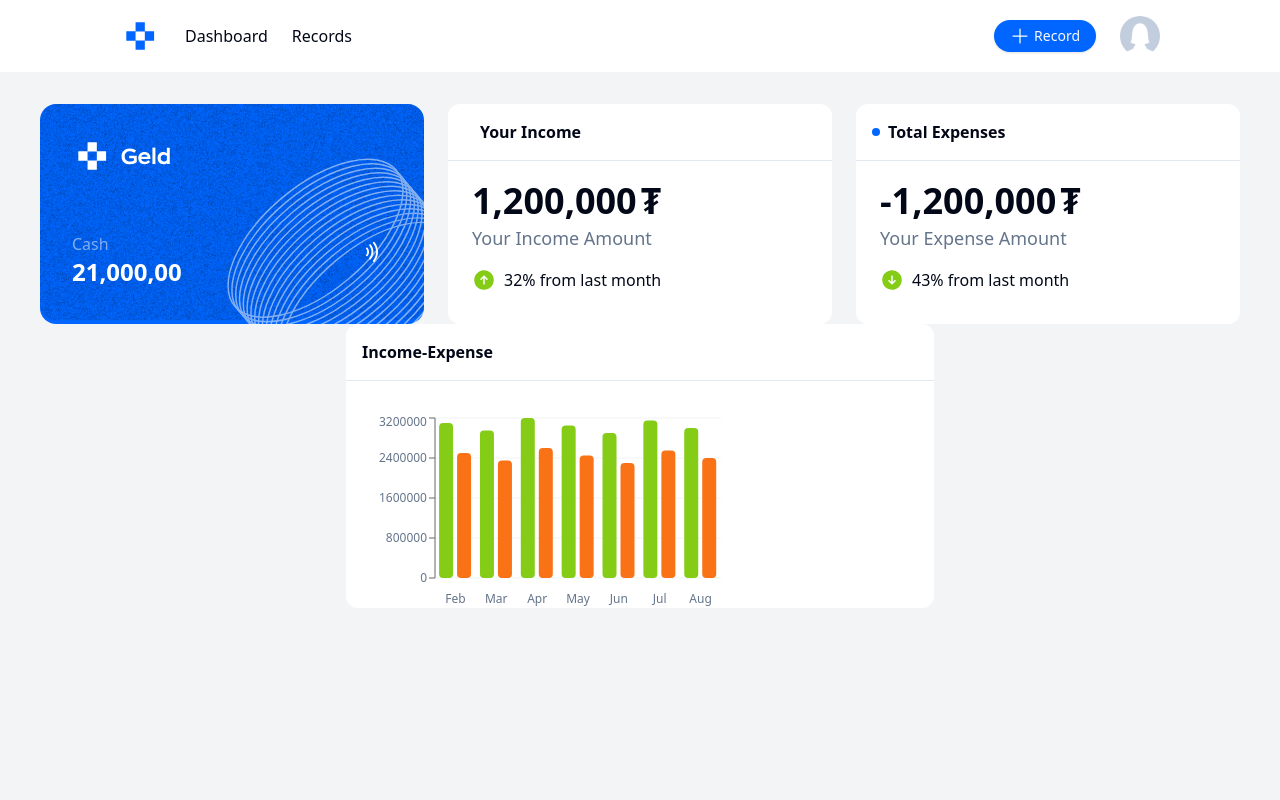
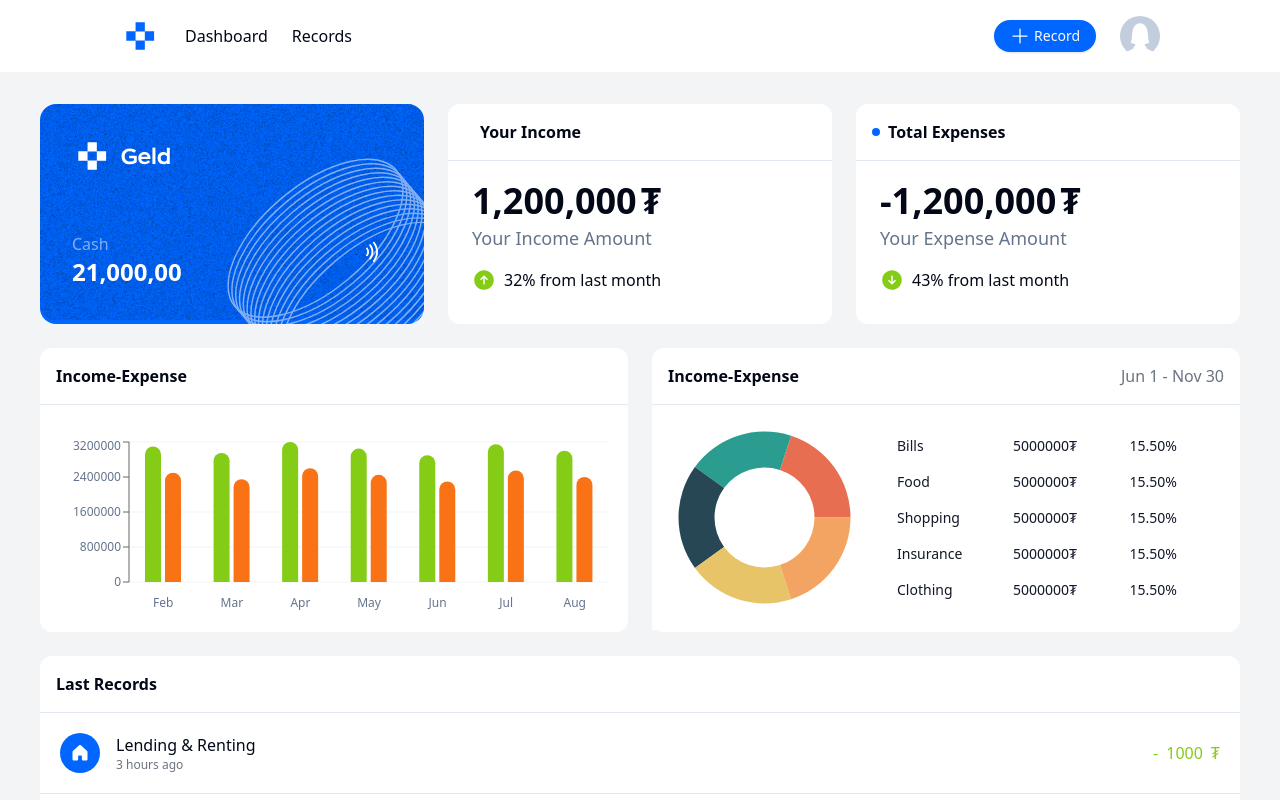
Before and after one commit to STRunit/income-and-expense-tracker, a Next.js app in the folder FE/: page /dashboard in a window 1280 px wide. Shown: the top 800 px of the page. Built offline with nearby package versions, Linux system fonts and the light colour scheme.

Commit message:
Dashboard finish

```diff
--- /dev/null
+++ b/FE/src/components/icon/homeIcon.jsx
@@ -0,0 +1,17 @@
+export const HomeIcon = () => {
+  return (
+    <svg
+      width="40"
+      height="40"
+      viewBox="0 0 40 40"
+      fill="none"
+      xmlns="http://www.w3.org/2000/svg"
+    >
+      <circle cx="20" cy="20" r="20" fill="#0166FF" />
+      <path
+        d="M27.5 19.0274V26.25C27.5 26.5815 27.3683 26.8995 27.1339 27.1339C26.8995 27.3683 26.5815 27.5 26.25 27.5H23.125C22.7935 27.5 22.4755 27.3683 22.2411 27.1339C22.0067 26.8995 21.875 26.5815 21.875 26.25V23.125C21.875 22.9593 21.8092 22.8003 21.6919 22.6831C21.5747 22.5659 21.4158 22.5 21.25 22.5H18.75C18.5842 22.5 18.4253 22.5659 18.3081 22.6831C18.1908 22.8003 18.125 22.9593 18.125 23.125V26.25C18.125 26.5815 17.9933 26.8995 17.7589 27.1339C17.5245 27.3683 17.2065 27.5 16.875 27.5H13.75C13.4185 27.5 13.1005 27.3683 12.8661 27.1339C12.6317 26.8995 12.5 26.5815 12.5 26.25V19.0274C12.5 18.8544 12.5359 18.6832 12.6054 18.5248C12.6749 18.3664 12.7766 18.2241 12.9039 18.107L19.1539 12.2102L19.1625 12.2016C19.3926 11.9923 19.6925 11.8763 20.0035 11.8763C20.3146 11.8763 20.6144 11.9923 20.8445 12.2016C20.8472 12.2046 20.8501 12.2075 20.8531 12.2102L27.1031 18.107C27.2292 18.2248 27.3295 18.3673 27.3978 18.5257C27.4661 18.6841 27.5009 18.8549 27.5 19.0274Z"
+        fill="white"
+      />
+    </svg>
+  );
+};
--- a/FE/src/components/incomeExpenseChart.jsx
+++ b/FE/src/components/incomeExpenseChart.jsx
@@ -55,7 +55,7 @@ const chartConfig = {
 
 export const IncomeExpenseChart = () => {
   return (
-    <ChartContainer config={chartConfig} className="min-h-[200px] w-full">
+    <ChartContainer config={chartConfig} className="h-[180px] w-[550px]">
       <BarChart accessibilityLayer data={chartData}>
         <CartesianGrid vertical={false} />
         <XAxis
@@ -66,8 +66,18 @@ export const IncomeExpenseChart = () => {
           tickFormatter={(value) => value.slice(0, 3)}
         />
         <YAxis />
-        <Bar dataKey="income" fill="var(--color-income)" radius={4} />
-        <Bar dataKey="expense" fill="var(--color-expense)" radius={4} />
+        <Bar
+          dataKey="income"
+          fill="var(--color-income)"
+          radius={[8, 8, 0, 0]}
+          barSize={16}
+        />
+        <Bar
+          dataKey="expense"
+          fill="var(--color-expense)"
+          radius={[8, 8, 0, 0]}
+          barSize={16}
+        />
       </BarChart>
     </ChartContainer>
   );
--- /dev/null
+++ b/FE/src/components/incomeExpensePieChart.jsx
@@ -0,0 +1,106 @@
+"use client";
+import { Pie, PieChart } from "recharts";
+import { Card, CardContent } from "@/components/ui/card";
+import {
+  ChartConfig,
+  ChartContainer,
+  ChartTooltip,
+  ChartTooltipContent,
+} from "@/components/ui/chart";
+
+const chartData = [
+  {
+    category: "Bills",
+    amount: 5000000,
+    fill: "var(--color-bills)",
+  },
+  {
+    category: "Food",
+    amount: 5000000,
+    fill: "var(--color-food)",
+  },
+  {
+    category: "Shopping",
+    amount: 5000000,
+    fill: "var(--color-shopping)",
+  },
+  {
+    category: "Insurance",
+    amount: 5000000,
+    fill: "var(--color-insurance)",
+  },
+  {
+    category: "Clothing",
+    amount: 5000000,
+    fill: "var(--color-clothing)",
+  },
+];
+
+const chartConfig = {
+  amount: {
+    label: "amount",
+  },
+  bills: {
+    label: "bills",
+    color: "hsl(var(--chart-1))",
+  },
+  food: {
+    label: "food",
+    color: "hsl(var(--chart-2))",
+  },
+  shopping: {
+    label: "shopping",
+    color: "hsl(var(--chart-3))",
+  },
+  insurance: {
+    label: "insurance",
+    color: "hsl(var(--chart-4))",
+  },
+  clothing: {
+    label: "clothing",
+    color: "hsl(var(--chart-5))",
+  },
+};
+
+export const IncomeExpensePieChart = () => {
+  return (
+    <Card className="flex">
+      <CardContent className="flex-1 pb-0">
+        <ChartContainer
+          config={chartConfig}
+          className="mx-auto h-[225px] w-[225px]"
+        >
+          <PieChart>
+            <ChartTooltip
+              cursor={false}
+              content={<ChartTooltipContent hideLabel />}
+            />
+            <Pie
+              data={chartData}
+              dataKey="amount"
+              nameKey="category"
+              innerRadius={50}
+            />
+          </PieChart>
+        </ChartContainer>
+      </CardContent>
+      <div className="flex flex-col items-start gap-4 w-[300px] my-auto">
+        {chartData.map((el, i) => {
+          return (
+            <div className="flex items-center justify-between self-stretch text-sm text-[#111827]">
+              <div className="flex items-center w-1/3 gap-2">
+                <div className={`w-3 h-3 rounded-full bg-[${el.color}]`}></div>
+                <p>{el.category}</p>
+              </div>
+              <div className="flex justify-end w-1/3">
+                <p>{el.amount}</p>
+                <p>₮</p>
+              </div>
+              <p className="flex justify-end w-1/3">15.50%</p>
+            </div>
+          );
+        })}
+      </div>
+    </Card>
+  );
+};
--- a/FE/src/components/ui/card.jsx
+++ b/FE/src/components/ui/card.jsx
@@ -1,50 +1,62 @@
-import * as React from "react"
+import * as React from "react";
 
-import { cn } from "@/lib/utils"
+import { cn } from "@/lib/utils";
 
 const Card = React.forwardRef(({ className, ...props }, ref) => (
   <div
     ref={ref}
-    className={cn("rounded-xl border bg-card text-card-foreground shadow", className)}
-    {...props} />
-))
-Card.displayName = "Card"
+    className={cn("bg-card text-card-foreground", className)}
+    {...props}
+  />
+));
+Card.displayName = "Card";
 
 const CardHeader = React.forwardRef(({ className, ...props }, ref) => (
   <div
     ref={ref}
     className={cn("flex flex-col space-y-1.5 p-6", className)}
-    {...props} />
-))
-CardHeader.displayName = "CardHeader"
+    {...props}
+  />
+));
+CardHeader.displayName = "CardHeader";
 
 const CardTitle = React.forwardRef(({ className, ...props }, ref) => (
   <h3
     ref={ref}
     className={cn("font-semibold leading-none tracking-tight", className)}
-    {...props} />
-))
-CardTitle.displayName = "CardTitle"
+    {...props}
+  />
+));
+CardTitle.displayName = "CardTitle";
 
 const CardDescription = React.forwardRef(({ className, ...props }, ref) => (
   <p
     ref={ref}
     className={cn("text-sm text-muted-foreground", className)}
-    {...props} />
-))
-CardDescription.displayName = "CardDescription"
+    {...props}
+  />
+));
+CardDescription.displayName = "CardDescription";
 
 const CardContent = React.forwardRef(({ className, ...props }, ref) => (
-  <div ref={ref} className={cn("p-6 pt-0", className)} {...props} />
-))
-CardContent.displayName = "CardContent"
+  <div ref={ref} className={cn("", className)} {...props} />
+));
+CardContent.displayName = "CardContent";
 
 const CardFooter = React.forwardRef(({ className, ...props }, ref) => (
   <div
     ref={ref}
     className={cn("flex items-center p-6 pt-0", className)}
-    {...props} />
-))
-CardFooter.displayName = "CardFooter"
+    {...props}
+  />
+));
+CardFooter.displayName = "CardFooter";
 
-export { Card, CardHeader, CardFooter, CardTitle, CardDescription, CardContent }
+export {
+  Card,
+  CardHeader,
+  CardFooter,
+  CardTitle,
+  CardDescription,
+  CardContent,
+};
--- a/FE/src/components/ui/chart.jsx
+++ b/FE/src/components/ui/chart.jsx
@@ -1,32 +1,33 @@
-import * as React from "react"
-import * as RechartsPrimitive from "recharts"
+import * as React from "react";
+import * as RechartsPrimitive from "recharts";
 
-import { cn } from "@/lib/utils"
+import { cn } from "@/lib/utils";
 
 // Format: { THEME_NAME: CSS_SELECTOR }
 const THEMES = {
   light: "",
-  dark: ".dark"
+  dark: ".dark",
+};
+
+const ChartContext = React.createContext(null);
+
+function useChart() {
+  const context = React.useContext(ChartContext);
+
+  if (!context) {
+    throw new Error("useChart must be used within a <ChartContainer />");
   }
 
-const ChartContext = React.createContext(null)
-
-function useChart() {
-  const context = React.useContext(ChartContext)
-
-  if (!context) {
-    throw new Error("useChart must be used within a <ChartContainer />")
+  return context;
 }
 
-  return context
-}
-
-const ChartContainer = React.forwardRef(({ id, className, children, config, ...props }, ref) => {
-  const uniqueId = React.useId()
-  const chartId = `chart-${id || uniqueId.replace(/:/g, "")}`
+const ChartContainer = React.forwardRef(
+  ({ id, className, children, config, ...props }, ref) => {
+    const uniqueId = React.useId();
+    const chartId = `chart-${id || uniqueId.replace(/:/g, "")}`;
 
     return (
-    (<ChartContext.Provider value={{ config }}>
+      <ChartContext.Provider value={{ config }}>
         <div
           data-chart={chartId}
           ref={ref}
@@ -34,51 +35,54 @@ const ChartContainer = React.forwardRef(({ id, className, children, config, ...p
             "flex aspect-video justify-center text-xs [&_.recharts-cartesian-axis-tick_text]:fill-muted-foreground [&_.recharts-cartesian-grid_line[stroke='#ccc']]:stroke-border/50 [&_.recharts-curve.recharts-tooltip-cursor]:stroke-border [&_.recharts-dot[stroke='#fff']]:stroke-transparent [&_.recharts-layer]:outline-none [&_.recharts-polar-grid_[stroke='#ccc']]:stroke-border [&_.recharts-radial-bar-background-sector]:fill-muted [&_.recharts-rectangle.recharts-tooltip-cursor]:fill-muted [&_.recharts-reference-line_[stroke='#ccc']]:stroke-border [&_.recharts-sector[stroke='#fff']]:stroke-transparent [&_.recharts-sector]:outline-none [&_.recharts-surface]:outline-none",
             className
           )}
-        {...props}>
+          {...props}
+        >
           <ChartStyle id={chartId} config={config} />
           <RechartsPrimitive.ResponsiveContainer>
             {children}
           </RechartsPrimitive.ResponsiveContainer>
         </div>
-    </ChartContext.Provider>)
+      </ChartContext.Provider>
     );
-})
-ChartContainer.displayName = "Chart"
+  }
+);
+ChartContainer.displayName = "Chart";
 
-const ChartStyle = ({
-  id,
-  config
-}) => {
-  const colorConfig = Object.entries(config).filter(([_, config]) => config.theme || config.color)
+const ChartStyle = ({ id, config }) => {
+  const colorConfig = Object.entries(config).filter(
+    ([_, config]) => config.theme || config.color
+  );
 
   if (!colorConfig.length) {
-    return null
+    return null;
   }
 
   return (
-    (<style
+    <style
       dangerouslySetInnerHTML={{
         __html: Object.entries(THEMES)
-          .map(([theme, prefix]) => `
+          .map(
+            ([theme, prefix]) => `
 ${prefix} [data-chart=${id}] {
 ${colorConfig
   .map(([key, itemConfig]) => {
-const color =
-  itemConfig.theme?.[theme] ||
-  itemConfig.color
-return color ? `  --color-${key}: ${color};` : null
+    const color = itemConfig.theme?.[theme] || itemConfig.color;
+    return color ? `  --color-${key}: ${color};` : null;
   })
   .join("\n")}
 }
-`)
+`
+          )
           .join("\n"),
-      }} />)
+      }}
+    />
   );
-}
+};
 
-const ChartTooltip = RechartsPrimitive.Tooltip
+const ChartTooltip = RechartsPrimitive.Tooltip;
 
-const ChartTooltipContent = React.forwardRef((
+const ChartTooltipContent = React.forwardRef(
+  (
     {
       active,
       payload,
@@ -96,31 +100,31 @@ const ChartTooltipContent = React.forwardRef((
     },
     ref
   ) => {
-  const { config } = useChart()
+    const { config } = useChart();
 
     const tooltipLabel = React.useMemo(() => {
       if (hideLabel || !payload?.length) {
-      return null
+        return null;
       }
 
-    const [item] = payload
-    const key = `${labelKey || item.dataKey || item.name || "value"}`
-    const itemConfig = getPayloadConfigFromPayload(config, item, key)
+      const [item] = payload;
+      const key = `${labelKey || item.dataKey || item.name || "value"}`;
+      const itemConfig = getPayloadConfigFromPayload(config, item, key);
       const value =
         !labelKey && typeof label === "string"
           ? config[label]?.label || label
-        : itemConfig?.label
+          : itemConfig?.label;
 
       if (labelFormatter) {
         return (
-        (<div className={cn("font-medium", labelClassName)}>
+          <div className={cn("font-medium", labelClassName)}>
             {labelFormatter(value, payload)}
-        </div>)
+          </div>
         );
       }
 
       if (!value) {
-      return null
+        return null;
       }
 
       return <div className={cn("font-medium", labelClassName)}>{value}</div>;
@@ -132,35 +136,37 @@ const ChartTooltipContent = React.forwardRef((
       labelClassName,
       config,
       labelKey,
-  ])
+    ]);
 
     if (!active || !payload?.length) {
-    return null
+      return null;
     }
 
-  const nestLabel = payload.length === 1 && indicator !== "dot"
+    const nestLabel = payload.length === 1 && indicator !== "dot";
 
     return (
-    (<div
+      <div
         ref={ref}
         className={cn(
           "grid min-w-[8rem] items-start gap-1.5 rounded-lg border border-border/50 bg-background px-2.5 py-1.5 text-xs shadow-xl",
           className
-      )}>
+        )}
+      >
         {!nestLabel ? tooltipLabel : null}
         <div className="grid gap-1.5">
           {payload.map((item, index) => {
-          const key = `${nameKey || item.name || item.dataKey || "value"}`
-          const itemConfig = getPayloadConfigFromPayload(config, item, key)
-          const indicatorColor = color || item.payload.fill || item.color
+            const key = `${nameKey || item.name || item.dataKey || "value"}`;
+            const itemConfig = getPayloadConfigFromPayload(config, item, key);
+            const indicatorColor = color || item.payload.fill || item.color;
 
             return (
-            (<div
+              <div
                 key={item.dataKey}
                 className={cn(
                   "flex w-full flex-wrap items-stretch gap-2 [&>svg]:h-2.5 [&>svg]:w-2.5 [&>svg]:text-muted-foreground",
                   indicator === "dot" && "items-center"
-              )}>
+                )}
+              >
                 {formatter && item?.value !== undefined && item.name ? (
                   formatter(item.value, item.name, item, index, item.payload)
                 ) : (
@@ -170,26 +176,29 @@ const ChartTooltipContent = React.forwardRef((
                     ) : (
                       !hideIndicator && (
                         <div
-                        className={cn("shrink-0 rounded-[2px] border-[--color-border] bg-[--color-bg]", {
+                          className={cn(
+                            "shrink-0 rounded-[2px] border-[--color-border] bg-[--color-bg]",
+                            {
                               "h-2.5 w-2.5": indicator === "dot",
                               "w-1": indicator === "line",
                               "w-0 border-[1.5px] border-dashed bg-transparent":
                                 indicator === "dashed",
                               "my-0.5": nestLabel && indicator === "dashed",
-                        })}
-                        style={
-                          {
+                            }
+                          )}
+                          style={{
                             "--color-bg": indicatorColor,
-                            "--color-border": indicatorColor
-                          }
-                        } />
+                            "--color-border": indicatorColor,
+                          }}
+                        />
                       )
                     )}
                     <div
                       className={cn(
                         "flex flex-1 justify-between leading-none",
                         nestLabel ? "items-end" : "items-center"
-                    )}>
+                      )}
+                    >
                       <div className="grid gap-1.5">
                         {nestLabel ? tooltipLabel : null}
                         <span className="text-muted-foreground">
@@ -204,45 +213,49 @@ const ChartTooltipContent = React.forwardRef((
                     </div>
                   </>
                 )}
-            </div>)
+              </div>
             );
           })}
         </div>
-    </div>)
+      </div>
     );
-})
-ChartTooltipContent.displayName = "ChartTooltip"
+  }
+);
+ChartTooltipContent.displayName = "ChartTooltip";
 
-const ChartLegend = RechartsPrimitive.Legend
+const ChartLegend = RechartsPrimitive.Legend;
 
-const ChartLegendContent = React.forwardRef((
+const ChartLegendContent = React.forwardRef(
+  (
     { className, hideIcon = false, payload, verticalAlign = "bottom", nameKey },
     ref
   ) => {
-  const { config } = useChart()
+    const { config } = useChart();
 
     if (!payload?.length) {
-    return null
+      return null;
     }
 
     return (
-    (<div
+      <div
         ref={ref}
         className={cn(
           "flex items-center justify-center gap-4",
           verticalAlign === "top" ? "pb-3" : "pt-3",
           className
-      )}>
+        )}
+      >
         {payload.map((item) => {
-        const key = `${nameKey || item.dataKey || "value"}`
-        const itemConfig = getPayloadConfigFromPayload(config, item, key)
+          const key = `${nameKey || item.dataKey || "value"}`;
+          const itemConfig = getPayloadConfigFromPayload(config, item, key);
 
           return (
-          (<div
+            <div
               key={item.value}
               className={cn(
                 "flex items-center gap-1.5 [&>svg]:h-3 [&>svg]:w-3 [&>svg]:text-muted-foreground"
-            )}>
+              )}
+            >
               {itemConfig?.icon && !hideIcon ? (
                 <itemConfig.icon />
               ) : (
@@ -250,25 +263,23 @@ const ChartLegendContent = React.forwardRef((
                   className="h-2 w-2 shrink-0 rounded-[2px]"
                   style={{
                     backgroundColor: item.color,
-                }} />
+                  }}
+                />
               )}
               {itemConfig?.label}
-          </div>)
+            </div>
           );
         })}
-    </div>)
+      </div>
     );
-})
-ChartLegendContent.displayName = "ChartLegend"
+  }
+);
+ChartLegendContent.displayName = "ChartLegend";
 
 // Helper to extract item config from a payload.
-function getPayloadConfigFromPayload(
-  config,
-  payload,
-  key
-) {
+function getPayloadConfigFromPayload(config, payload, key) {
   if (typeof payload !== "object" || payload === null) {
-    return undefined
+    return undefined;
   }
 
   const payloadPayload =
@@ -276,26 +287,21 @@ function getPayloadConfigFromPayload(
     typeof payload.payload === "object" &&
     payload.payload !== null
       ? payload.payload
-      : undefined
+      : undefined;
 
-  let configLabelKey = key
+  let configLabelKey = key;
 
-  if (
-    key in payload &&
-    typeof payload[key] === "string"
-  ) {
-    configLabelKey = payload[key]
+  if (key in payload && typeof payload[key] === "string") {
+    configLabelKey = payload[key];
   } else if (
     payloadPayload &&
     key in payloadPayload &&
     typeof payloadPayload[key] === "string"
   ) {
-    configLabelKey = payloadPayload[key]
+    configLabelKey = payloadPayload[key];
   }
 
-  return configLabelKey in config
-    ? config[configLabelKey]
-    : config[key];
+  return configLabelKey in config ? config[configLabelKey] : config[key];
 }
 
 export {
@@ -305,4 +311,4 @@ export {
   ChartLegend,
   ChartLegendContent,
   ChartStyle,
-}
+};
--- a/FE/src/pages/dashboard/index.js
+++ b/FE/src/pages/dashboard/index.js
@@ -1,9 +1,50 @@
+import Balance from "@/components/balance";
 import { Card } from "@/components/card";
 import { FinanceCard } from "@/components/financeCard";
 import { DecreasingIcon } from "@/components/icon/decreasingIcon";
+import { HomeIcon } from "@/components/icon/homeIcon";
 import { IncreasingIcon } from "@/components/icon/increasingIcon";
 import { IncomeExpenseChart } from "@/components/incomeExpenseChart";
+import { IncomeExpensePieChart } from "@/components/incomeExpensePieChart";
 import { DashboardLayout } from "@/layout/dashboardLayout";
+
+const dataRecords = [
+  {
+    icon: <HomeIcon />,
+    name: "Lending & Renting",
+    time: "3 hours ago",
+    amount: "1000",
+    currency: "₮",
+  },
+  {
+    icon: <HomeIcon />,
+    name: "Lending & Renting",
+    time: "3 hours ago",
+    amount: "1000",
+    currency: "₮",
+  },
+  {
+    icon: <HomeIcon />,
+    name: "Lending & Renting",
+    time: "3 hours ago",
+    amount: "1000",
+    currency: "₮",
+  },
+  {
+    icon: <HomeIcon />,
+    name: "Lending & Renting",
+    time: "3 hours ago",
+    amount: "1000",
+    currency: "₮",
+  },
+  {
+    icon: <HomeIcon />,
+    name: "Lending & Renting",
+    time: "3 hours ago",
+    amount: "1000",
+    currency: "₮",
+  },
+];
 
 const Dashboard = () => {
   return (
@@ -29,6 +70,7 @@ const Dashboard = () => {
           fromLastMonth="43%"
         />
       </div>
+      <div className="flex gap-6 mt-6">
         <div className="flex w-[588px] h-[284px] flex-col items-start shrink-0 bg-white rounded-xl">
           <div className="flex items-center self-stretch gap-2 p-4 border-b-[1px]">
             <p className="text-base font-semibold">Income-Expense</p>
@@ -39,6 +81,42 @@ const Dashboard = () => {
             </div>
           </div>
         </div>
+        <div className="flex w-[588px] h-[284px] flex-col items-start shrink-0 bg-white rounded-xl">
+          <div className="flex items-center self-stretch gap-2 p-4 border-b-[1px] justify-between">
+            <p className="text-base font-semibold">Income-Expense</p>
+            <p className="text-[#6B7280]">Jun 1 - Nov 30</p>
+          </div>
+          <IncomeExpensePieChart />
+        </div>
+      </div>
+      <div className="flex w-[1200px] flex-col items-start rounded-xl bg-white mt-6">
+        <div className="flex items-center self-stretch gap-2 p-4 font-semibold">
+          <p>Last Records</p>
+        </div>
+        {dataRecords.map((el, i) => {
+          return (
+            <div
+              className="flex flex-col items-start self-stretch border-t-[1px]"
+              key={i}
+            >
+              <div className="flex items-center self-stretch justify-between p-5">
+                <div className="flex items-center gap-4">
+                  {el.icon}
+                  <div className="flex flex-col items-start justify-center">
+                    <p>{el.name}</p>
+                    <p className="text-xs text-[#6B7280]">{el.time}</p>
+                  </div>
+                </div>
+                <div className="flex items-center gap-2 text-[#84CC16]">
+                  <p>-</p>
+                  <p>{el.amount}</p>
+                  <p>{el.currency}</p>
+                </div>
+              </div>
+            </div>
+          );
+        })}
+      </div>
     </DashboardLayout>
   );
 };
```
Also changed, not shown: FE/src/components/icon/shape.jsx (+15 -15 lines), FE/src/pages/dashboard/records/index.js (added, +7 -0 lines). Lines whose indentation alone changed are shown as unchanged.
